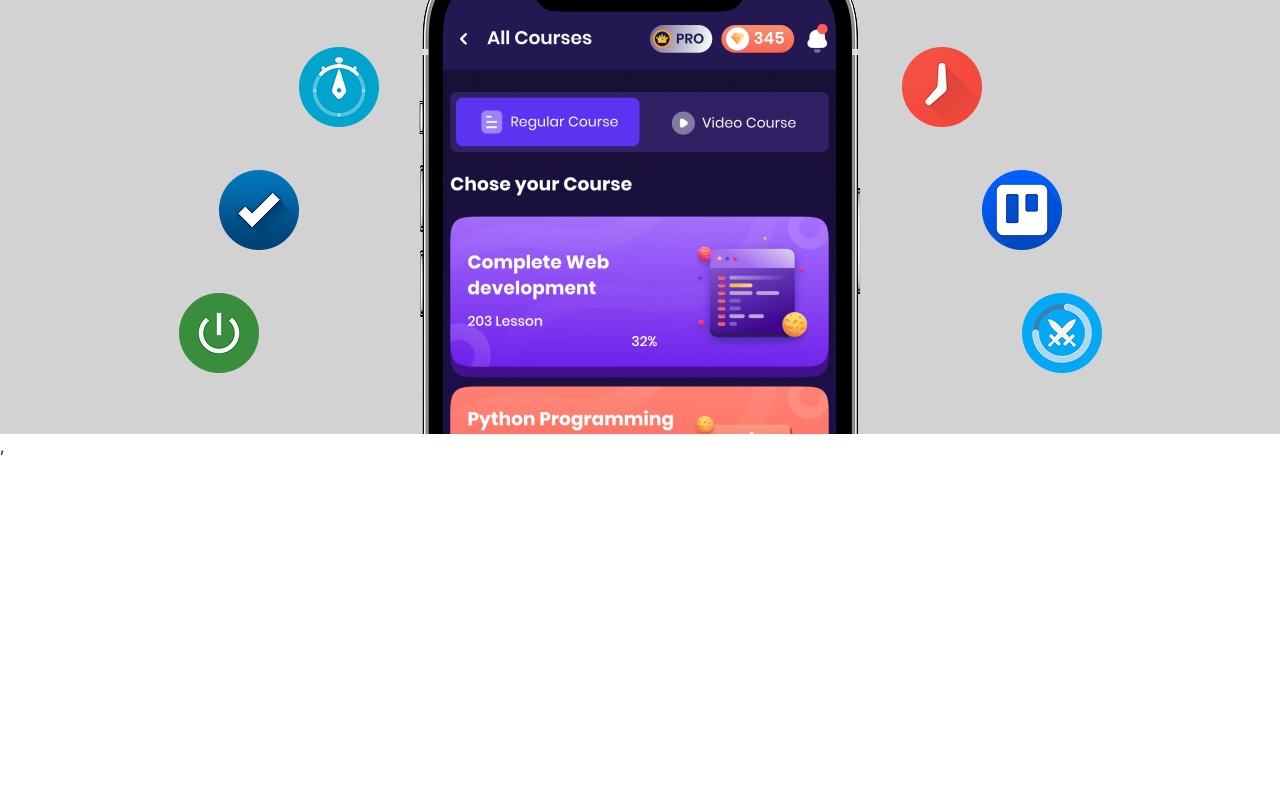
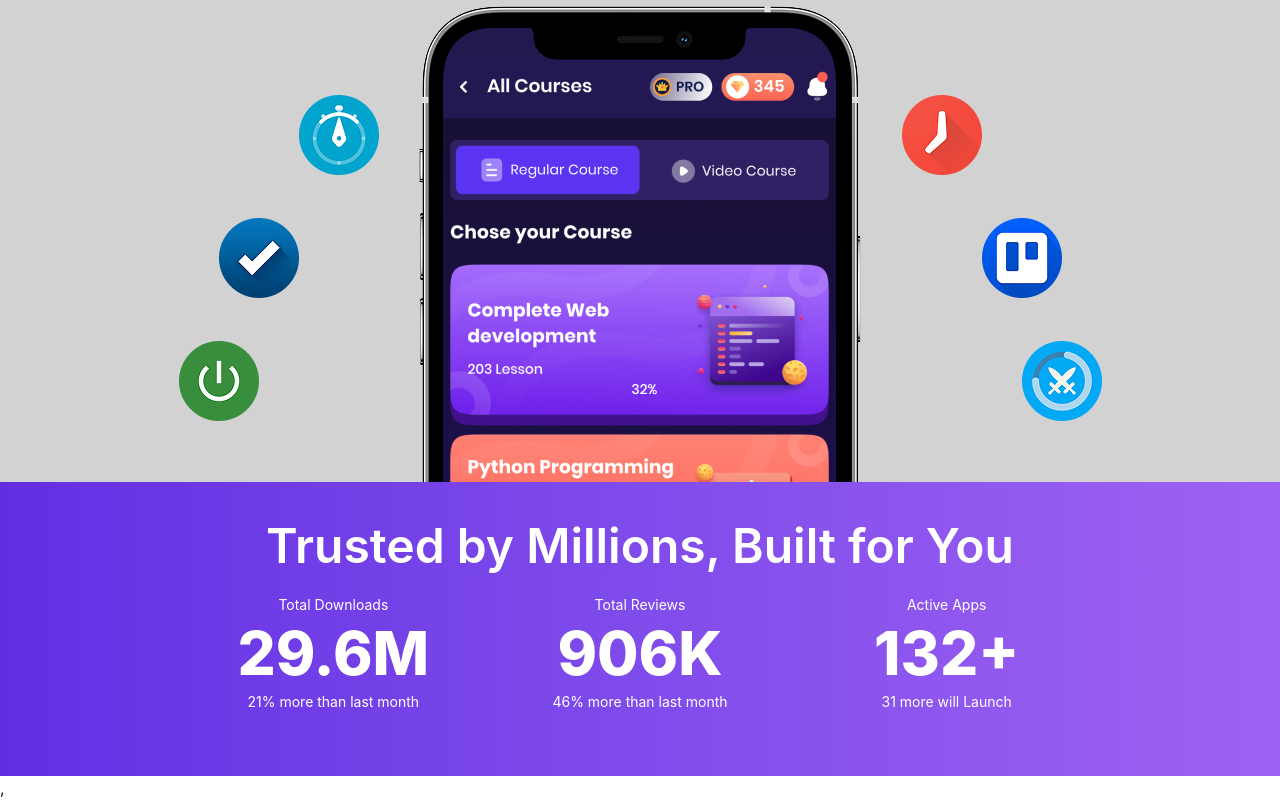
Before and after one commit to Tamanna5092/app-matrix, a React (Vite) app: page / in a window 1280 px wide. Shown: the part 445-1245 px from the top of the page. Before the commit the page ends 903 px from the top, so only its background shows below. Built offline with nearby package versions, Linux system fonts and the light colour scheme.

Commit message:
banner card

```diff
--- a/src/components/Banner/Banner.jsx
+++ b/src/components/Banner/Banner.jsx
@@ -7,7 +7,7 @@ export default function Banner() {
   return (
     <div className="max-w-7xl mx-auto flex flex-col justify-center text-center pt-10 px-2 md:px-0">
       <div className="md:max-w-4xl mx-auto">
-        <h1 className="text-3xl md:text-5xl font-bold inter">
+        <h1 className="text-4xl md:text-7xl font-black inter">
           We Build <br /> <span className="text-[#9F62F2]">Productive</span>{" "}
           Apps
         </h1>
--- /dev/null
+++ b/src/components/Banner/BannerCard.jsx
@@ -0,0 +1,39 @@
+import React from "react";
+
+export default function BannerCard() {
+  return (
+    <div className="bg-linear-to-r from-[#632EE3] to-[#9F62F2] text-white py-10 px-2 md:px-0">
+      <div className="">
+        <h2 className="text-3xl md:text-5xl text-center font-semibold">
+          Trusted by Millions, Built for You
+        </h2>
+        <div className="md:max-w-4xl mx-auto grid grid-cols-1 md:grid-cols-3 gap-6">
+          {/* card 1 */}
+          <div className="card">
+            <div className="card-body inter text-center">
+              <p>Total Downloads</p>
+              <h2 className="text-6xl font-extrabold">29.6M</h2>
+              <p>21% more than last month</p>
+            </div>
+          </div>
+          {/* card 2 */}
+          <div className="card">
+            <div className="card-body inter text-center">
+              <p>Total Reviews</p>
+              <h2 className="text-6xl font-extrabold">906K</h2>
+              <p>46% more than last month</p>
+            </div>
+          </div>
+          {/* card 3 */}
+          <div className="card">
+            <div className="card-body inter text-center">
+              <p>Active Apps</p>
+              <h2 className="text-6xl font-extrabold">132+</h2>
+              <p>31 more will Launch</p>
+            </div>
+          </div>
+        </div>
+      </div>
+    </div>
+  );
+}
--- a/src/components/Home/Home.jsx
+++ b/src/components/Home/Home.jsx
@@ -1,10 +1,12 @@
 import React from 'react'
 import Banner from '../Banner/Banner'
+import BannerCard from '../Banner/BannerCard'
 
 export default function Home() {
   return (
     <div>
         <Banner></Banner>
+        <BannerCard></BannerCard>
     </div>
   )
 }
```
